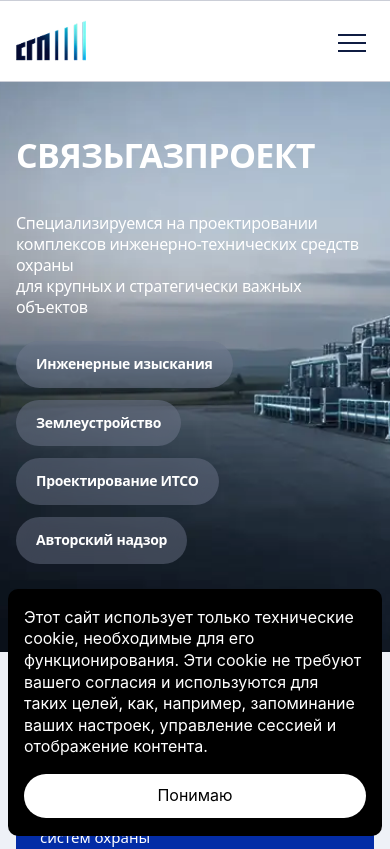
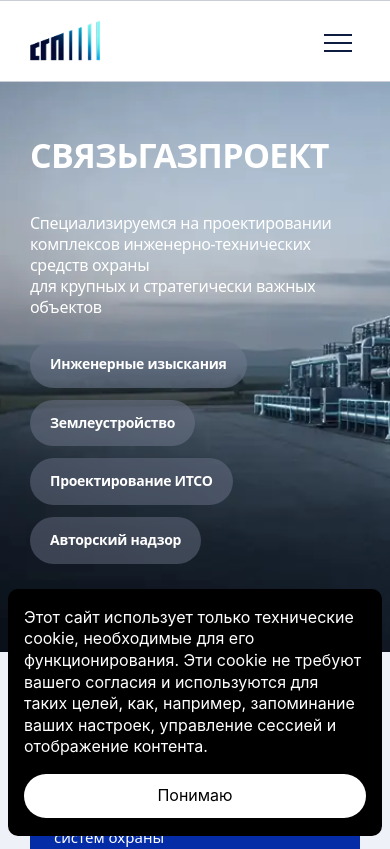
Before and after one commit to mihascor/sgp-site, a Next.js app: page /about in a window 390 px wide. Shown: the top 849 px of the page. Built offline with nearby package versions, Linux system fonts and the light colour scheme.

Commit message:
Отступ 30 мобил и планшет

```diff
--- a/components/shared/container/Container.module.css
+++ b/components/shared/container/Container.module.css
@@ -11,6 +11,7 @@
   @media (max-width: 1024px) {
     .container {
       max-width: 720px;
+      padding: 0 30px;
     }
   }
 
@@ -18,7 +19,6 @@
   @media (max-width: 768px) {
     .container {
       max-width: 100%;
-      padding-left: 16px;
-      padding-right: 16px;
+      padding: 0 30px;
     }
   }
```
